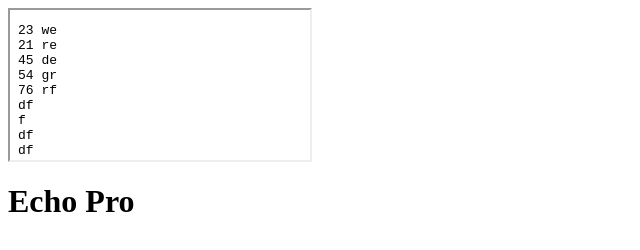
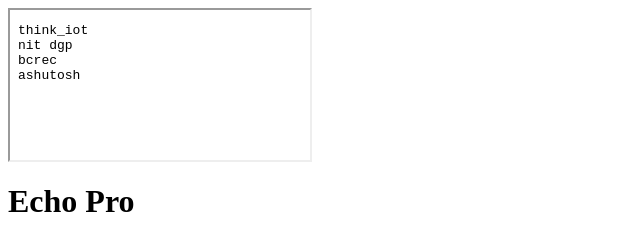
Before and after one commit to ashucode/demo, a plain HTML site: page pageshow.html in a window 1280 px wide. Shown: the whole page, without its empty margins (0-640 px from the left). Drawn offline with Linux system fonts and the light colour scheme.

Commit message:
Update pageshow.html

```diff
--- a/pageshow.html
+++ b/pageshow.html
@@ -8,7 +8,7 @@ function readfile() {
 </script>
 </head>
 <body>
-<iframe id='iframe' src = 'dem.txt' onload='readfile()'> </iframe>
+<iframe id='iframe' src = 'ash.txt' onload='readfile()'> </iframe>
 <h1>Echo Pro</h1>
 </body>
 
```
